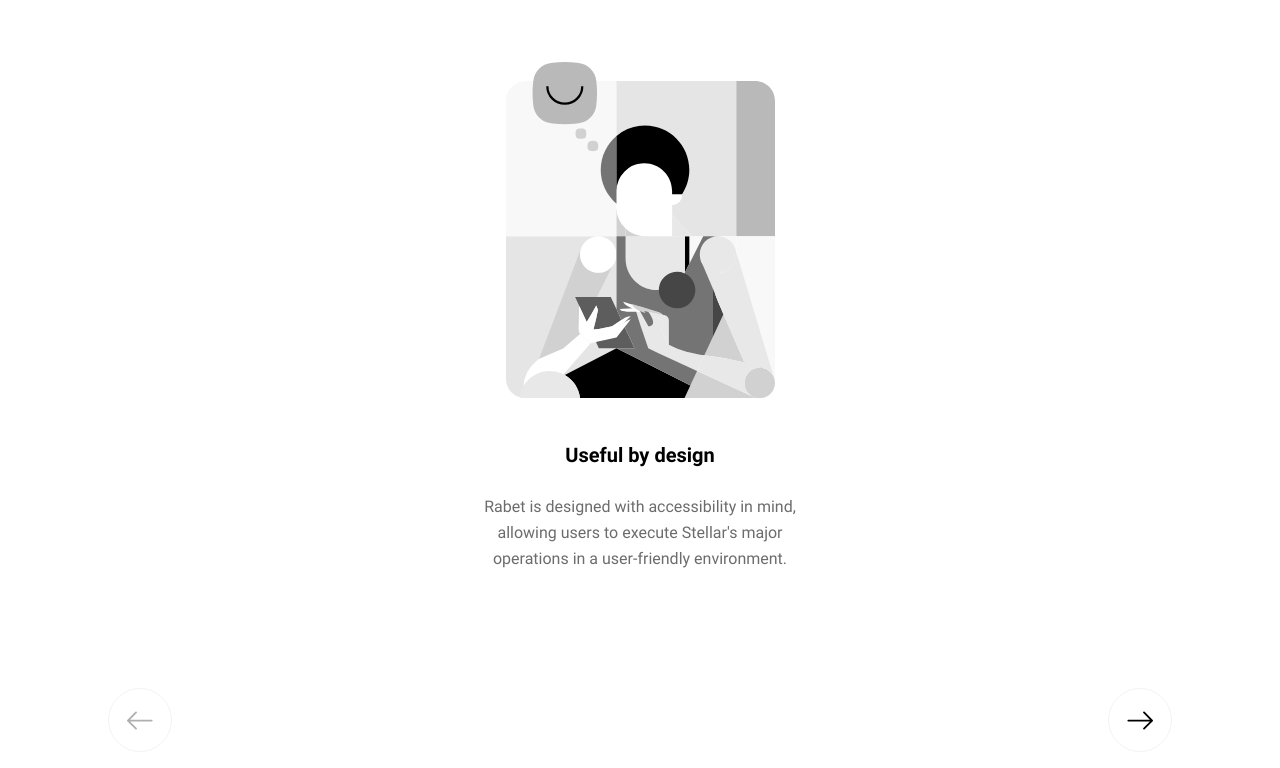
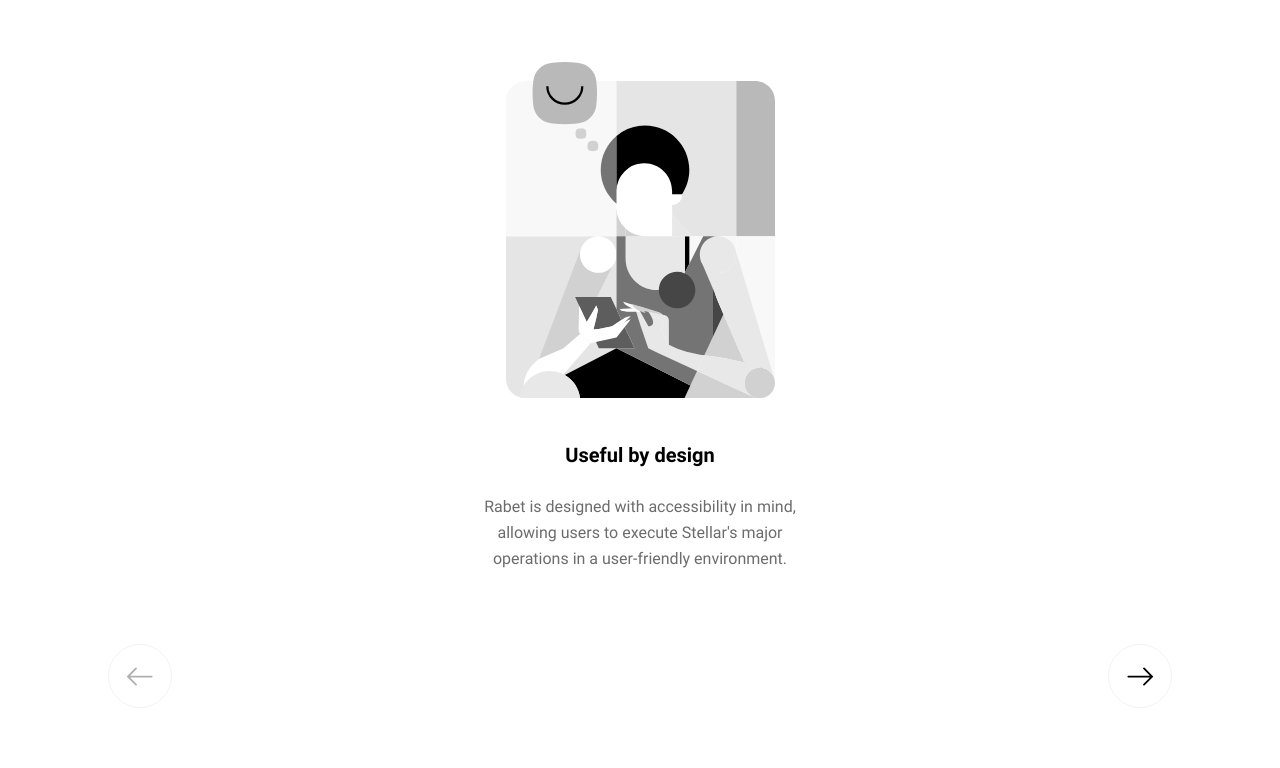
Before and after one commit to rabetofficial/rabet-mobile, a Next.js app: page /Intro-slides in a window 1280 px wide. Shown: the top 768 px of the page. Built offline with nearby package versions, Linux system fonts and the light colour scheme.

Commit message:
fix: slide index fixed

```diff
--- /dev/null
+++ b/src/pages/Intro-slides/NextSlide.tsx
@@ -0,0 +1,17 @@
+import { useSwiper } from 'swiper/react';
+
+const NextSlide = ({ children }) => {
+  const swiper = useSwiper();
+
+  return (
+    <div
+      onClick={() => {
+        swiper.slideNext();
+      }}
+    >
+      {children}
+    </div>
+  );
+};
+
+export default NextSlide;
--- /dev/null
+++ b/src/pages/Intro-slides/PrevSlide.tsx
@@ -0,0 +1,17 @@
+import { useSwiper } from 'swiper/react';
+
+const PrevSlide = ({ children }) => {
+  const swiper = useSwiper();
+
+  return (
+    <div
+      onClick={() => {
+        swiper.slidePrev();
+      }}
+    >
+      {children}
+    </div>
+  );
+};
+
+export default PrevSlide;
--- a/src/pages/Intro-slides/index.tsx
+++ b/src/pages/Intro-slides/index.tsx
@@ -15,18 +15,22 @@
 
 import * as S from './styles';
 
+import NextSlide from './NextSlide';
+import PrevSlide from './PrevSlide';
+
 export default function App() {
-  const [currentSwipe, setCurrentSwipe] = useState({
-    activeIndex: 0,
-    isBeginning: true,
-    isEnd: false,
-  });
-  const swiperRef = React.useRef(null);
-  console.log(currentSwipe);
+  const [slideIndex, setSlideIndex] = useState(0);
+
+  console.log(slideIndex);
+
   return (
     <>
       <S.Container>
-        <Swiper ref={swiperRef} onSlideChange={setCurrentSwipe}>
+        <Swiper
+          onSlideChange={(e) => {
+            setSlideIndex(e.activeIndex);
+          }}
+        >
           <SwiperSlide>
             <Slide1 />
           </SwiperSlide>
@@ -39,23 +43,25 @@
           <SwiperSlide>
             <Slide4 />
           </SwiperSlide>
+
+          <NextSlide>
+            <S.RightCircle
+              thirdSlide={slideIndex === 3}
+              disabled={slideIndex === 3}
+            >
+              <SlideRight disabled={slideIndex === 3} />
+            </S.RightCircle>
+          </NextSlide>
+
+          <PrevSlide>
+            <S.LeftCircle
+              thirdSlide={slideIndex === 3}
+              disabled={slideIndex === 0}
+            >
+              <SlideLeft disabled={slideIndex === 0} />
+            </S.LeftCircle>
+          </PrevSlide>
         </Swiper>
-
-        <S.LeftCircle
-          thirdSlide={currentSwipe.activeIndex === 3}
-          disabled={currentSwipe.isBeginning}
-          onClick={() => swiperRef.current.swiper.slidePrev()}
-        >
-          <SlideLeft disabled={currentSwipe.activeIndex === 0} />
-        </S.LeftCircle>
-
-        <S.RightCircle
-          thirdSlide={currentSwipe.activeIndex === 3}
-          disabled={currentSwipe.isEnd}
-          onClick={() => swiperRef.current.swiper.slideNext()}
-        >
-          <SlideRight disabled={currentSwipe.activeIndex === 3} />
-        </S.RightCircle>
       </S.Container>
     </>
   );
```
Also changed, not shown: src/pages/Intro-slides/styles.ts (+4 -3 lines), 1 other file (tests, documents, lock files or other folders).
